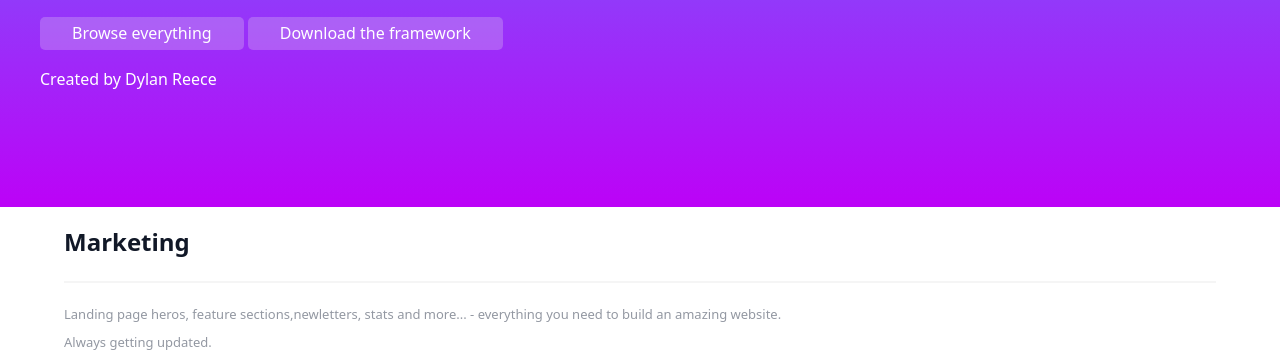
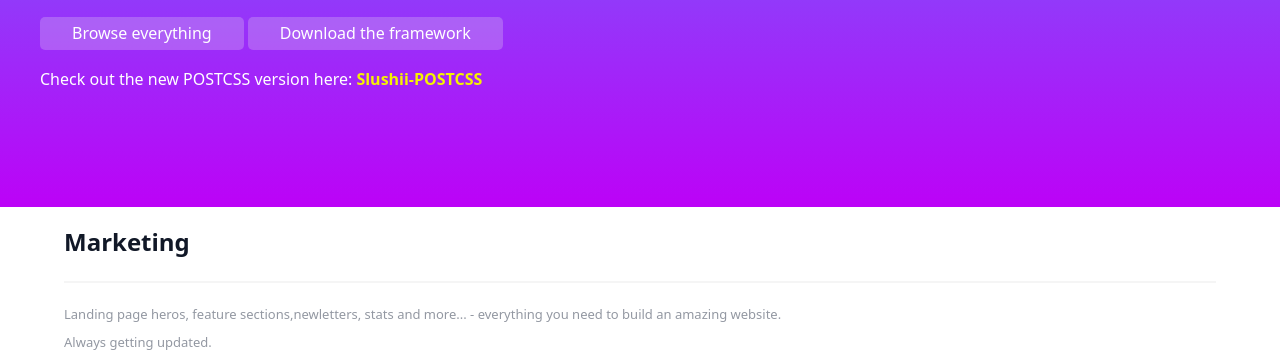
Before and after one commit to DReece-dev/slushii-ui, a plain HTML site: page index.html in a window 1280 px wide. Shown: the part 353-713 px from the top of the page. Drawn offline with Linux system fonts and the light colour scheme.

Commit message:
New POSTCSS Link

```diff
--- a/index.html
+++ b/index.html
@@ -58,7 +58,9 @@
           <a href="https://github.com/DReece-dev/Slushii/archive/refs/heads/main.zip" download><button
               class="button is-normal my-1">Download the framework</button></a>
         </div>
-        <p class="font-normal">Created by Dylan Reece</p>
+        <p class="font-normal">Check out the new POSTCSS version here: <a
+            href="https://github.com/DReece-dev/Slushii-POSTCSS" style="color: rgb(245, 241, 2);"
+            class="font-bold">Slushii-POSTCSS</a></p>
       </div>
     </section>
   </header>
```
